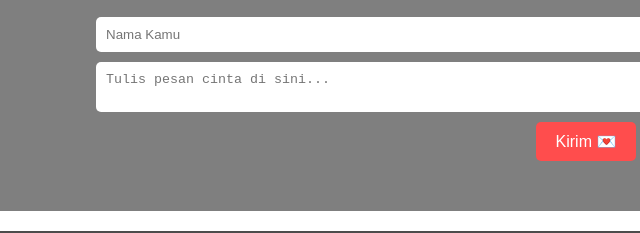
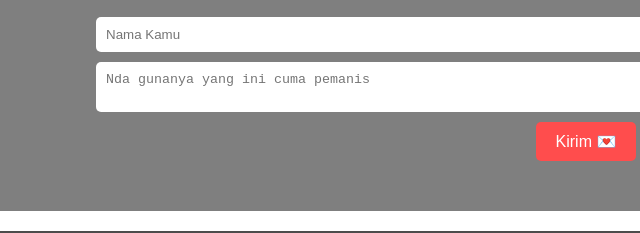
Before and after one commit to jeyMinHoo/wkwkw-alay-anjay, a plain HTML site: page index.html in a window 1280 px wide. Shown: the part 1331-1564 px from the top of the page, 54-694 px from the left. Drawn offline with Linux system fonts and the light colour scheme.

Commit message:
index.html

```diff
--- a/index.html
+++ b/index.html
@@ -51,7 +51,7 @@
         <h2>Kirim Pesan</h2>
         <form id="love-message">
             <input type="text" id="name" placeholder="Nama Kamu" required>
-            <textarea id="message" placeholder="Tulis pesan cinta di sini..." required></textarea>
+            <textarea id="message" placeholder="Nda gunanya yang ini cuma pemanis" required></textarea>
             <button type="submit">Kirim 💌</button>
         </form>
     </section>
```
